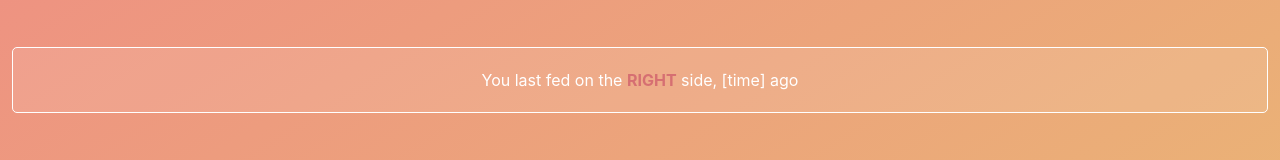
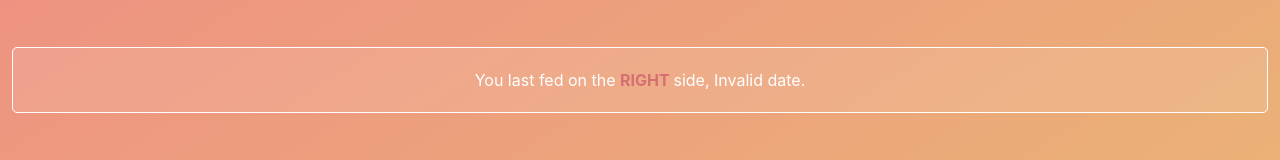
Before and after one commit to zosia-fabijanska/which-boob, a React (Create React App) app: page / in a window 1280 px wide. Both pictures are taken after a click on the button "DONE". Shown: the part 510-670 px from the top of the page. Built offline with nearby package versions, Linux system fonts and the light colour scheme.

Commit message:
introduce moment to handle feed time

```diff
--- a/package.json
+++ b/package.json
@@ -5,6 +5,7 @@
   "homepage": "https://whichbuub.com",
   "dependencies": {
     "lodash": "^4.17.15",
+    "moment": "^2.24.0",
     "react": "^16.9.0",
     "react-dom": "^16.9.0",
     "react-redux": "^7.1.1",
--- a/src/components/Notification.js
+++ b/src/components/Notification.js
@@ -2,6 +2,7 @@ import React from 'react';
 import { connect } from 'react-redux'
 import styled from 'styled-components';
 import _ from 'lodash';
+import moment from 'moment';
 import { white, darkPeach } from '../constants/colours';
 
 const NotificationContainer = styled.div`
@@ -33,9 +34,20 @@ class Notification extends React.Component {
 
   componentDidUpdate(prevProps) {
 
-    const { lastFedOnLeftSide } = _.last(this.props.history);
+    const { lastFedOnLeftSide, date } = _.last(this.props.history);
+
+    const timeLastFed = moment(date).startOf('minute').fromNow();
+
     if (this.props.history !== prevProps.history) {
-      this.setState({ notification: <NotificationText>You last fed on the <StrongSpan>{lastFedOnLeftSide ? 'LEFT' : 'RIGHT'}</StrongSpan> side, [time] ago</NotificationText> });
+      this.setState({
+        notification:
+          <NotificationText>You last fed on the{' '}
+            <StrongSpan>
+              {lastFedOnLeftSide ? 'LEFT' : 'RIGHT'}{' '}
+            </StrongSpan>
+            side, {timeLastFed}.
+          </NotificationText>
+      });
     }
   };
 
```
Also changed, not shown: 1 other file (tests, documents, lock files or other folders).
